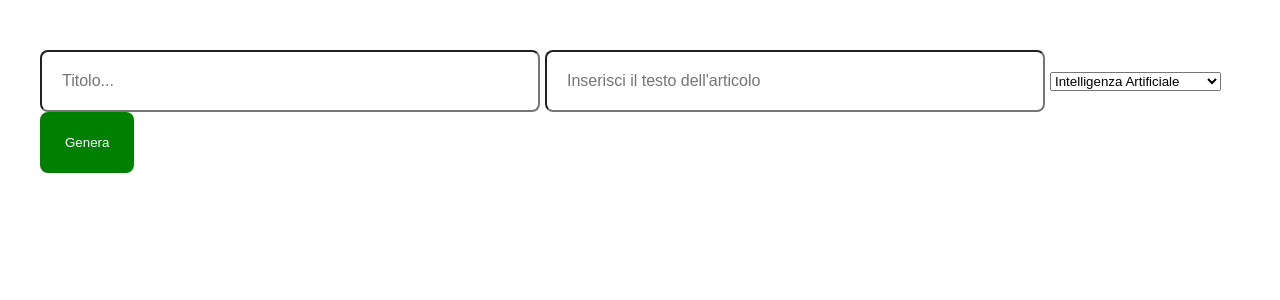
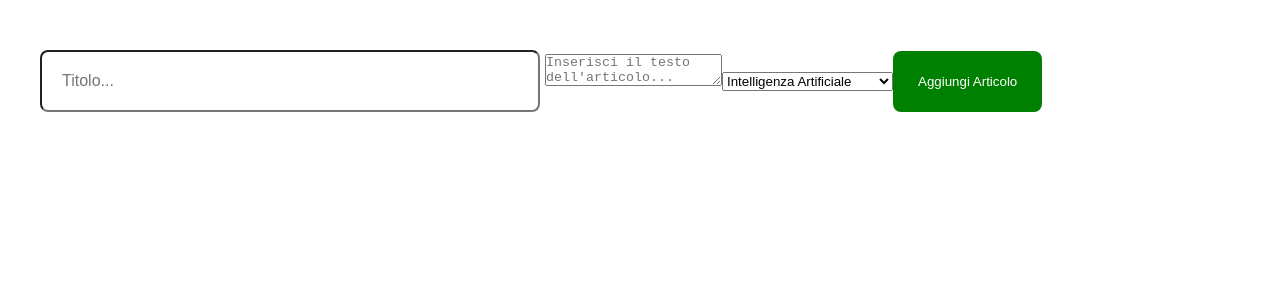
Before and after one commit to nicolaparutto/react-form-multifield, a React (Vite) app: page / in a window 1280 px wide. Shown: the top 300 px of the page. Built offline with nearby package versions, Linux system fonts and the light colour scheme.

Commit message:
feat: add ability to enter a title, text, and category selection

```diff
--- a/src/components/form.jsx
+++ b/src/components/form.jsx
@@ -43,6 +43,7 @@ function Form() {
       <div className="container form-container">
          <form action="" onSubmit={handlerSubmit}>
             <input
+               className='form-title'
                type="text"
                placeholder='Titolo...'
                name='title'
@@ -50,26 +51,23 @@ function Form() {
                onChange={handlerNewArticle}
                required
             />
-            <input
+            <textarea
                type="text"
-               placeholder="Inserisci il testo dell'articolo"
+               placeholder="Inserisci il testo dell'articolo..."
                name='content'
                value={article.content}
                onChange={handlerNewArticle}
                required
             />
-            <select name="category" id="category">
-               <option value="1">Intelligenza Artificiale</option>
-               <option value="2">Innovazioni Tecnologiche</option>
-               <option value="3">Software e App</option>
-               <option value="4">Moda e tendenze</option>
-               <option value="5">Scuola e Istruzione</option>
-               <option value="6">Viaggi e Turismo</option>
+            <select name="category" id="category" onChange={handlerNewArticle}>
+               <option value="Intelligenza Artificiale">Intelligenza Artificiale</option>
+               <option value="Innovazioni Tecnologiche">Innovazioni Tecnologiche</option>
+               <option value="Software e App">Software e App</option>
+               <option value="Moda e tendenze">Moda e tendenze</option>
+               <option value="Scuola e Istruzione">Scuola e Istruzione</option>
+               <option value="Viaggi e Turismo">Viaggi e Turismo</option>
             </select>
-
-
-
-            <button className="btn" type="submit">Genera</button>
+            <button className="btn" type="submit">Aggiungi Articolo</button>
          </form>
 
          <div className="articles-section">
@@ -78,6 +76,7 @@ function Form() {
                   <div className="article-text">
                      <h1>{article.title}</h1>
                      <p>{article.content}</p>
+                     <span>{article.category}</span>
                   </div>
                   <div
                      className="article-trash"
```
